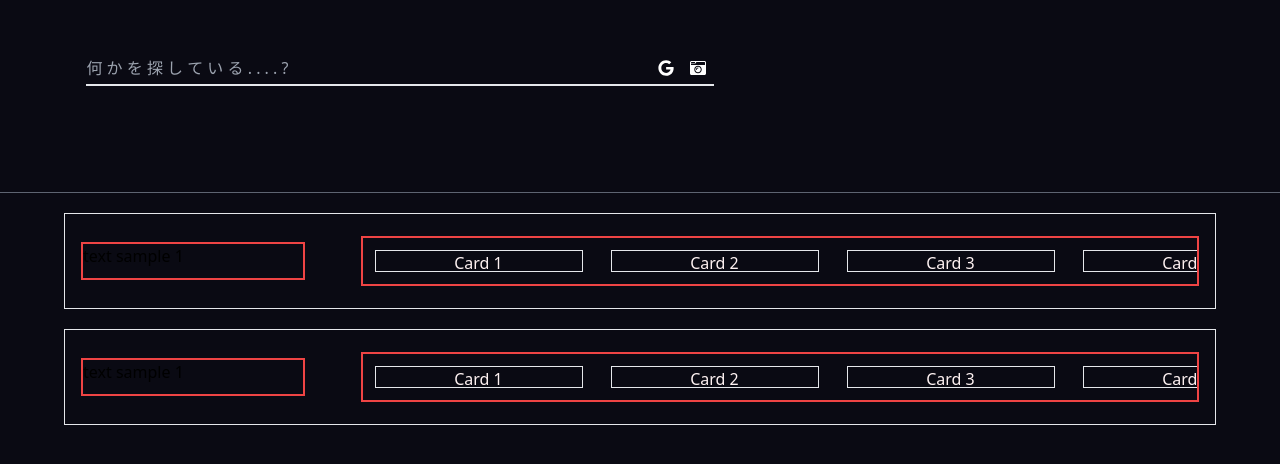
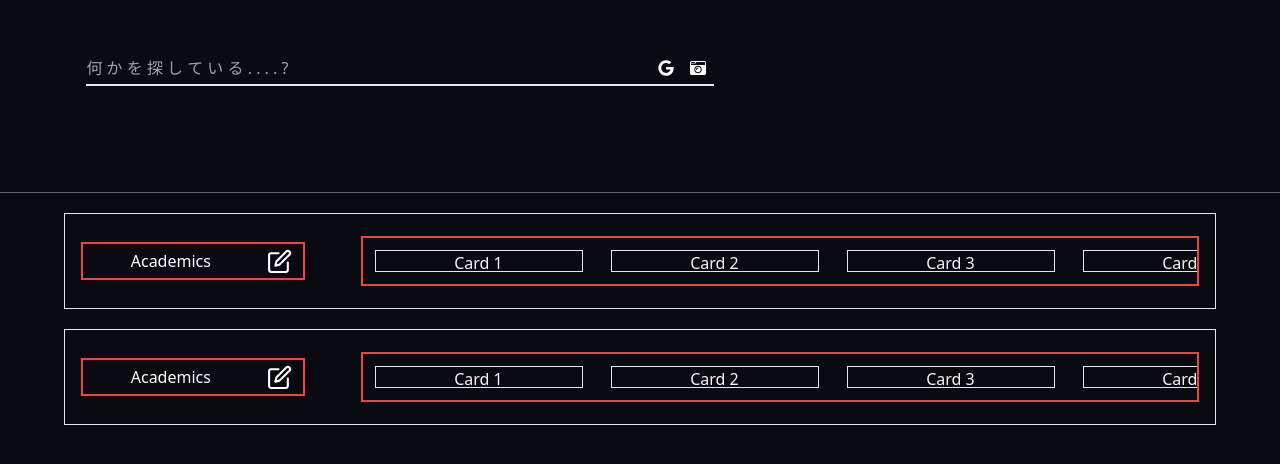
Before and after one commit to Yash0z/Start_page, a React (Vite) app: page / in a window 1280 px wide. Shown: the part 120-584 px from the top of the page. Built offline with nearby package versions, Linux system fonts and the light colour scheme; a web font is replaced by a local one.

Commit message:
group edit button

```diff
--- a/src/Components/Workspace.jsx
+++ b/src/Components/Workspace.jsx
@@ -1,6 +1,6 @@
 import React, { useEffect, useRef } from "react";
 import Card from "./Card";
-
+import { FiEdit } from "react-icons/fi";
 const Workspace = () => {
 	// Array of unique props for each Card
 	const cardsData = [
@@ -41,8 +41,13 @@ const Workspace = () => {
 	return (
 		<div className='relative flex flex-col border h-[20%] w-[90vw] md:max-w-screen-xl md:max-h-32 mx-auto m-5 p-4 md:flex-row md:justify-between'>
 			{/* shortcuts Group name */}
-			<div className='border-2 border-red-500 my-auto h-[60%] w-[40%] md:w-[20%]'>
-				<span>text sample 1</span>
+			<div className='flex justify-between relative border-2 border-red-500 my-auto h-[60%] w-[40%] md:w-[20%]'>
+				<span className=' w-[80%]  text-white h-full text-center content-center'>
+					Academics
+				</span>
+				<button className=' w-[20%] h-full  text-white'>
+					<FiEdit className='ml-2' size={25} />
+				</button>
 			</div>
 
 			{/* shortcuts */}
```
